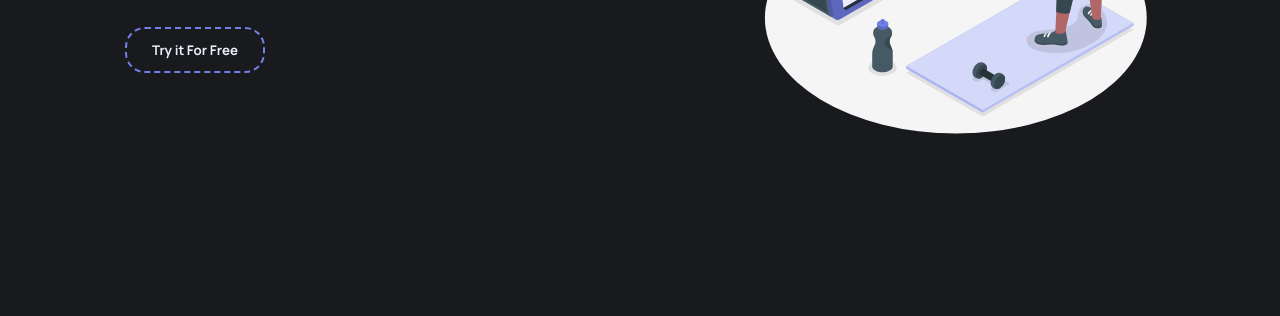
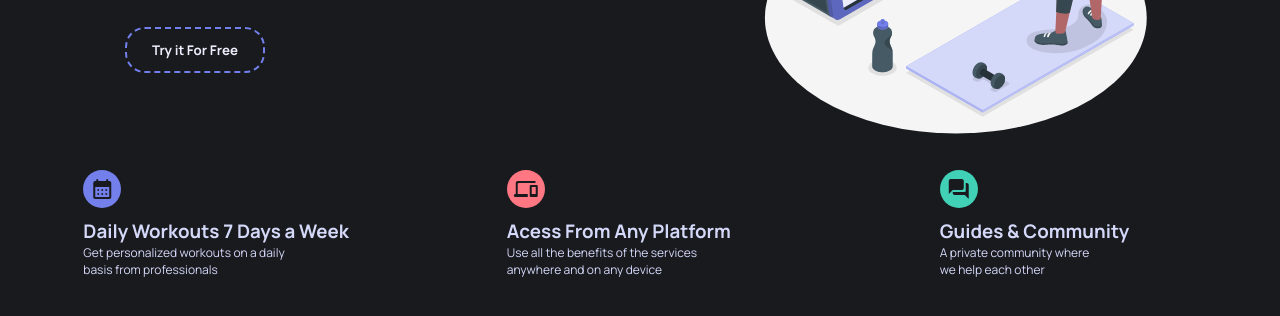
Before and after one commit to WalberJC/fitnessWebPage, a plain HTML site: page index.html in a window 1280 px wide. Shown: the part 376-692 px from the top of the page. Drawn offline with Linux system fonts and the light colour scheme.

Commit message:
:construction: created second section

```diff
--- a/index.html
+++ b/index.html
@@ -1,12 +1,15 @@
 <!DOCTYPE html>
 <html lang="en">
+
 <head>
   <meta charset="UTF-8">
   <meta http-equiv="X-UA-Compatible" content="IE=edge">
   <meta name="viewport" content="width=device-width, initial-scale=1.0">
+  <link href="https://fonts.googleapis.com/icon?family=Material+Icons+Round" rel="stylesheet">
   <link rel="stylesheet" href="style.css">
   <title>Fitness</title>
 </head>
+
 <body>
   <header>
     <h1 class="name-logo">FIT<span>NESS</span></h1>
@@ -26,8 +29,34 @@
         <p>Do fitness anywhere and anytime with our training videos</p>
         <button class="try-free">Try it For Free</button>
       </div>
-        <img src="./assets/img-personal.svg">
+      <img src="./assets/img-personal.svg">
+    </section>
+    <section class="secondary">
+      <div class="calendar">
+        <span class="material-icons-round">
+          calendar_month
+        </span>
+        <h3>Daily Workouts 7 Days a Week</h3>
+        <p>Get personalized workouts on a daily basis from professionals</p>
+      </div>
+
+      <div class="devices">
+        <span class="material-icons-round">
+          devices
+        </span>
+        <h3>Acess From Any Platform</h3>
+        <p>Use all the benefits of the services anywhere and on any device</p>
+      </div>
+
+      <div class="forum">
+        <span class="material-icons-round">
+          forum
+        </span>
+        <h3>Guides & Community</h3>
+        <p>A private community where we help each other</p>
+      </div>
     </section>
   </main>
 </body>
+
 </html>
--- a/style.css
+++ b/style.css
@@ -103,5 +103,45 @@ img {
   background: #7380EC;
   color: #D5D9F9;
   scale: 1.2;
+}
 
+/* ============== SECONDATY PART =========== */
+
+.secondary {
+  display: flex;
+  flex-direction: row;
+  gap: 85px;
+  justify-content: center;
+  padding: 30px 0;
 }
+
+.secondary div span {
+  color: #181a1e;
+  padding: 7px;
+  border-radius: 50%;
+  margin-bottom: 10px;
+}
+
+.secondary .calendar span{
+  background: #7380EC;
+}
+
+.secondary .devices span{
+  background: #FF7782;
+}
+
+.secondary .forum span{
+  background: #41D1B6;
+}
+
+.secondary h3 {
+  color: #D5D9F9;
+  font-weight: 700;
+}
+
+.secondary p{
+  color: #D5D9F9;
+  font-size: 12px;
+  font-weight: 400;
+  width: 60%;
+}
```
